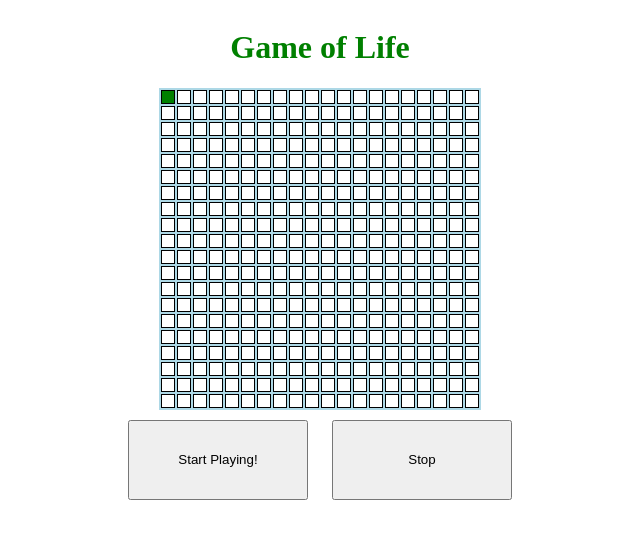
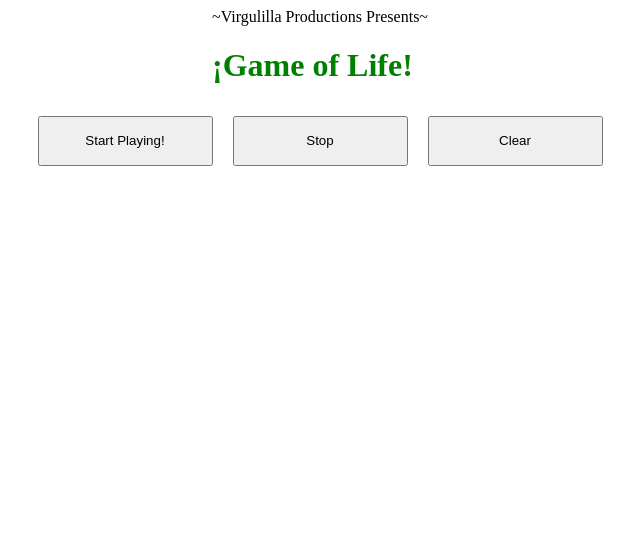
Before and after one commit to AlbertMosella/202204-W2CHWE-albert-mosella, a website: page index.html in a window 1280 px wide. Shown: the whole page, without its empty margins (320-960 px from the left). Drawn offline with nearby package versions, Linux system fonts and the light colour scheme; files that its build step writes are made by us from their sources.

Commit message:
Align buttons, and Virgulilla title added

```diff
--- a/index.html
+++ b/index.html
@@ -11,12 +11,16 @@
   <body>
     <div class="body-container">
       <header>
-        <h1>Game of Life</h1>
+        <span>~Virgulilla Productions Presents~</span>
+        <h1>¡Game of Life!</h1>
       </header>
       <main>
         <div id="grid-container"></div>
-        <button id="start-game">Start Playing!</button>
-        <button id="end-game">Stop</button>
+        <div class="button-container">
+          <button id="start-game">Start Playing!</button>
+          <button id="end-game">Stop</button>
+          <button id="clear">Clear</button>
+        </div>
       </main>
     </div>
     <script src="/index.js"></script>
--- a/index.js
+++ b/index.js
@@ -1,22 +1,3 @@
-const generateGrid = () => {
-  const gridRows = 20;
-  const gridcells = 20;
-  const gridContainer = document.querySelector("#grid-container");
-  const grid = document.createElement("table");
-
-  for (let i = 0; i < gridRows; i++) {
-    const rows = document.createElement("tr");
-    for (let j = 0; j < gridcells; j++) {
-      const cell = document.createElement("td");
-      cell.setAttribute("id", `${i}-${j}`);
-      cell.setAttribute("class", "cell dead");
-      rows.appendChild(cell);
-    }
-    grid.appendChild(rows);
-  }
-  gridContainer.appendChild(grid);
-};
-
 const gridArray = [];
 const gridArrayNextFrame = [];
 const generateMatrixes = () => {
@@ -30,6 +11,47 @@ const generateMatrixes = () => {
   }
 };
 generateMatrixes();
+
+const changeCellColor = (cellId, alive) => {
+  const cellCondition = document.getElementById(cellId);
+  if (alive) {
+    cellCondition.setAttribute("class", "alive");
+  }
+  if (!alive) {
+    cellCondition.setAttribute("class", "dead");
+  }
+};
+
+const cellOnClick = () => {
+  const splitId = this.id.split("-");
+  const x = splitId[0];
+  const y = splitId[1];
+  gridArray[x][y] = !gridArray[x][y];
+  changeCellColor(this.id, gridArray[x][y]);
+};
+
+cellOnClick();
+
+const generateGrid = () => {
+  const gridRows = 20;
+  const gridcells = 20;
+  const gridContainer = document.querySelector("#grid-container");
+  const grid = document.createElement("table");
+
+  for (let i = 0; i < gridRows; i++) {
+    const rows = document.createElement("tr");
+    for (let j = 0; j < gridcells; j++) {
+      const cell = document.createElement("td");
+      cell.setAttribute("id", `${i}-${j}`);
+      cell.setAttribute("class", "dead");
+      cell.setAttribute("onClick", "cellOnClick(this.id)");
+
+      rows.appendChild(cell);
+    }
+    grid.appendChild(rows);
+  }
+  gridContainer.appendChild(grid);
+};
 
 const checkCellsAround = (x, y) => {
   let cellsAroundCondition = 0;
@@ -99,6 +121,7 @@ const copyGrid = () => {
   for (let x = 0; x < 20; x++) {
     for (let y = 0; y < 20; y++) {
       gridArray[x][y] = gridArrayNextFrame[x][y];
+      changeCellColor(`${x}-${y}`, gridArray[x][y]);
     }
   }
 };
@@ -122,31 +145,11 @@ const mainGame = () => {
   }
 };
 
-const changeCellColor = (cellId, alive) => {
-  const cellCondition = document.getElementById(cellId);
-  if (alive) {
-    cellCondition.setAttribute("class", "cell alive");
-  }
-  if (!alive) {
-    cellCondition.setAttribute("class", "cell dead");
-  }
-};
-
-const cellOnClick = (cellId) => {
-  const splitId = cellId.split("-");
-  const x = splitId[0];
-  const y = splitId[1];
-  gridArray[x][y] = !gridArray[x][y];
-  changeCellColor(cellId, gridArray[x][y]);
-};
-
 const activateButtons = () => {
   const startButton = document.getElementById("start-game");
   startButton.addEventListener("click", mainGame);
   /* const stopButton = document.getElementById("end-game");
   stopButton.addEventListener(); */
-  const cells = document.querySelector("td");
-  cells.addEventListener("click", cellOnClick(cells.id));
 };
 
 generateGrid();
--- a/sass/styles.scss
+++ b/sass/styles.scss
@@ -18,30 +18,47 @@ table {
   background-color: lightblue;
 }
 
-.cell.dead {
-  height: 10px;
-  width: 10px;
-  border: 1px solid black;
+.dead {
+  height: 15px;
+  width: 15px;
+  border: 2px solid black;
   background-color: white;
 }
 
-.cell.alive {
-  height: 10px;
-  width: 10px;
-  border: 1px solid black;
+.alive {
+  height: 15px;
+  width: 15px;
+  border: 2px solid black;
   background-color: green;
 }
 
+.button-container {
+  display: flex;
+  justify-content: center;
+}
+
 button {
-  height: 80px;
-  width: 180px;
-  margin: 10px;
+  height: 40px;
+  width: 150px;
+  margin: 5px;
 }
 
 @media (min-width: 600px) {
-  td {
+  .alive {
     height: 20px;
     width: 20px;
     border: 2px solid black;
+    background-color: green;
+  }
+  .dead {
+    height: 20px;
+    width: 20px;
+    border: 2px solid black;
+    background-color: white;
+  }
+  button {
+    height: 50px;
+    width: 175px;
+    margin: 10px;
   }
 }
```
